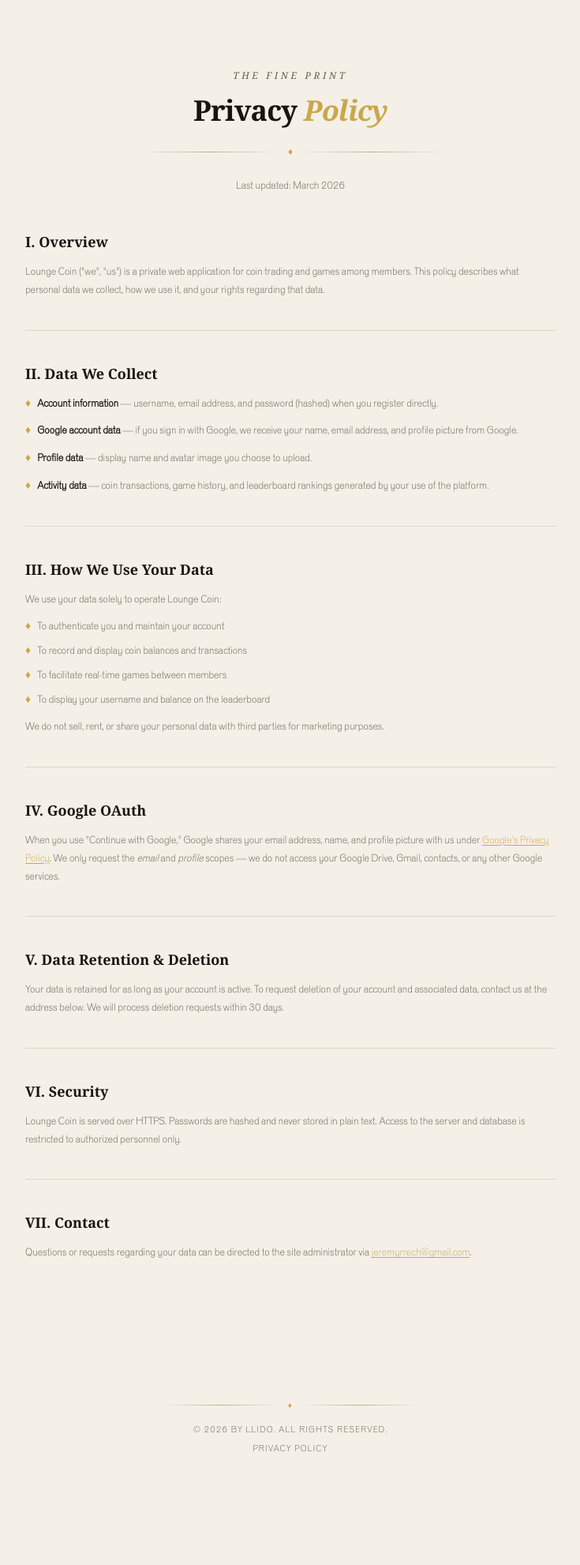
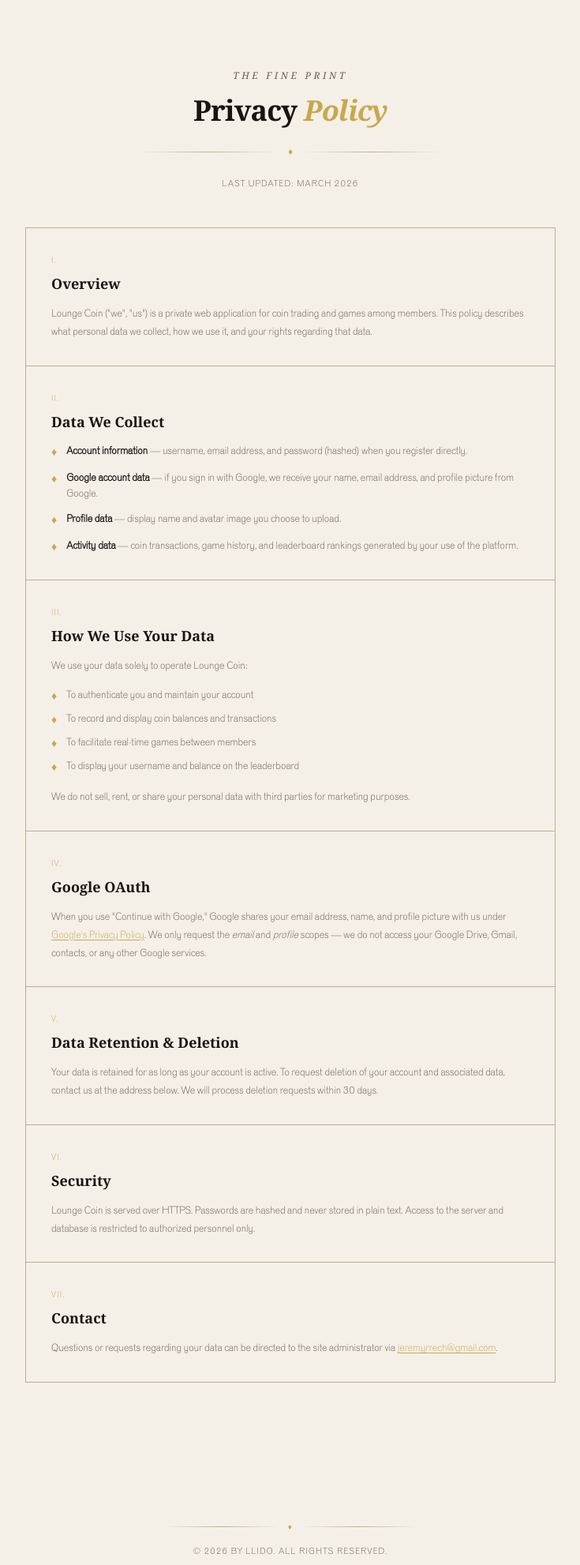
Before and after one commit to rech-j/loungetrade, a Django app: page /privacy/ in a window 1280 px wide. Shown: the part 58-2040 px from the top of the page at 79% size, without its empty margins (272-1007 px from the left). Before the commit the page ends 1897 px from the top, so only its background shows below. Run offline with Django 5.2, Linux system fonts and the light colour scheme; style sheets or scripts are compiled from the project's sources.

Commit message:
privacy page changes to make it not suck

```diff
--- a/templates/privacy.html
+++ b/templates/privacy.html
@@ -3,90 +3,101 @@
 
 {% block content %}
 <div class="py-12 max-w-2xl mx-auto">
+
+    {# ── Header ── #}
     <div class="text-center mb-12">
         <p class="text-xs tracking-[0.3em] uppercase text-slate mb-4 italic font-serif">The fine print</p>
         <h1 class="font-serif text-4xl font-bold tracking-tight mb-2">Privacy <span class="italic text-gold">Policy</span></h1>
         <div class="ornament max-w-sm mx-auto my-6"><span class="text-gold text-xs">&#9830;</span></div>
-        <p class="text-sm text-slate">Last updated: March 2026</p>
+        <p class="text-xs tracking-widest uppercase text-slate">Last updated: March 2026</p>
     </div>
 
-    <div class="space-y-10 text-sm leading-relaxed">
+    {# ── Sections ── #}
+    <div class="border border-stone dark:border-slate divide-y divide-stone dark:divide-slate">
 
-        <section>
-            <h2 class="font-serif text-lg font-bold mb-3">I. Overview</h2>
-            <p class="text-slate">
+        <div class="p-8">
+            <p class="text-xs tracking-widest uppercase text-gold mb-2">I.</p>
+            <h2 class="font-serif text-lg font-bold mb-3">Overview</h2>
+            <p class="text-sm text-slate leading-relaxed">
                 Lounge Coin ("we", "us") is a private web application for coin trading and games among members.
                 This policy describes what personal data we collect, how we use it, and your rights regarding that data.
             </p>
-        </section>
+        </div>
 
-        <div class="h-px bg-stone dark:bg-slate opacity-40"></div>
+        <div class="p-8">
+            <p class="text-xs tracking-widest uppercase text-gold mb-2">II.</p>
+            <h2 class="font-serif text-lg font-bold mb-3">Data We Collect</h2>
+            <ul class="space-y-3 text-sm text-slate list-none">
+                <li class="flex gap-3">
+                    <span class="text-gold shrink-0 mt-0.5">&#9830;</span>
+                    <span><strong class="text-ink dark:text-cream">Account information</strong> — username, email address, and password (hashed) when you register directly.</span>
+                </li>
+                <li class="flex gap-3">
+                    <span class="text-gold shrink-0 mt-0.5">&#9830;</span>
+                    <span><strong class="text-ink dark:text-cream">Google account data</strong> — if you sign in with Google, we receive your name, email address, and profile picture from Google.</span>
+                </li>
+                <li class="flex gap-3">
+                    <span class="text-gold shrink-0 mt-0.5">&#9830;</span>
+                    <span><strong class="text-ink dark:text-cream">Profile data</strong> — display name and avatar image you choose to upload.</span>
+                </li>
+                <li class="flex gap-3">
+                    <span class="text-gold shrink-0 mt-0.5">&#9830;</span>
+                    <span><strong class="text-ink dark:text-cream">Activity data</strong> — coin transactions, game history, and leaderboard rankings generated by your use of the platform.</span>
+                </li>
+            </ul>
+        </div>
 
-        <section>
-            <h2 class="font-serif text-lg font-bold mb-3">II. Data We Collect</h2>
-            <ul class="space-y-3 text-slate list-none">
-                <li><span class="text-gold font-bold mr-2">&#9830;</span><strong class="text-ink dark:text-cream">Account information</strong> — username, email address, and password (hashed) when you register directly.</li>
-                <li><span class="text-gold font-bold mr-2">&#9830;</span><strong class="text-ink dark:text-cream">Google account data</strong> — if you sign in with Google, we receive your name, email address, and profile picture from Google.</li>
-                <li><span class="text-gold font-bold mr-2">&#9830;</span><strong class="text-ink dark:text-cream">Profile data</strong> — display name and avatar image you choose to upload.</li>
-                <li><span class="text-gold font-bold mr-2">&#9830;</span><strong class="text-ink dark:text-cream">Activity data</strong> — coin transactions, game history, and leaderboard rankings generated by your use of the platform.</li>
+        <div class="p-8">
+            <p class="text-xs tracking-widest uppercase text-gold mb-2">III.</p>
+            <h2 class="font-serif text-lg font-bold mb-3">How We Use Your Data</h2>
+            <p class="text-sm text-slate mb-4 leading-relaxed">We use your data solely to operate Lounge Coin:</p>
+            <ul class="space-y-2 text-sm text-slate list-none">
+                <li class="flex gap-3"><span class="text-gold shrink-0 mt-0.5">&#9830;</span><span>To authenticate you and maintain your account</span></li>
+                <li class="flex gap-3"><span class="text-gold shrink-0 mt-0.5">&#9830;</span><span>To record and display coin balances and transactions</span></li>
+                <li class="flex gap-3"><span class="text-gold shrink-0 mt-0.5">&#9830;</span><span>To facilitate real-time games between members</span></li>
+                <li class="flex gap-3"><span class="text-gold shrink-0 mt-0.5">&#9830;</span><span>To display your username and balance on the leaderboard</span></li>
             </ul>
-        </section>
+            <p class="text-sm text-slate mt-4 leading-relaxed">We do not sell, rent, or share your personal data with third parties for marketing purposes.</p>
+        </div>
 
-        <div class="h-px bg-stone dark:bg-slate opacity-40"></div>
-
-        <section>
-            <h2 class="font-serif text-lg font-bold mb-3">III. How We Use Your Data</h2>
-            <p class="text-slate mb-3">We use your data solely to operate Lounge Coin:</p>
-            <ul class="space-y-2 text-slate list-none">
-                <li><span class="text-gold font-bold mr-2">&#9830;</span>To authenticate you and maintain your account</li>
-                <li><span class="text-gold font-bold mr-2">&#9830;</span>To record and display coin balances and transactions</li>
-                <li><span class="text-gold font-bold mr-2">&#9830;</span>To facilitate real-time games between members</li>
-                <li><span class="text-gold font-bold mr-2">&#9830;</span>To display your username and balance on the leaderboard</li>
-            </ul>
-            <p class="text-slate mt-3">We do not sell, rent, or share your personal data with third parties for marketing purposes.</p>
-        </section>
-
-        <div class="h-px bg-stone dark:bg-slate opacity-40"></div>
-
-        <section>
-            <h2 class="font-serif text-lg font-bold mb-3">IV. Google OAuth</h2>
-            <p class="text-slate">
+        <div class="p-8">
+            <p class="text-xs tracking-widest uppercase text-gold mb-2">IV.</p>
+            <h2 class="font-serif text-lg font-bold mb-3">Google OAuth</h2>
+            <p class="text-sm text-slate leading-relaxed">
                 When you use "Continue with Google," Google shares your email address, name, and profile picture with us under
-                <a href="https://policies.google.com/privacy" target="_blank" rel="noopener" class="text-gold underline underline-offset-2">Google's Privacy Policy</a>.
+                <a href="https://policies.google.com/privacy" target="_blank" rel="noopener" class="text-gold underline underline-offset-2 hover:opacity-75 transition-opacity">Google's Privacy Policy</a>.
                 We only request the <em>email</em> and <em>profile</em> scopes — we do not access your Google Drive, Gmail, contacts, or any other Google services.
             </p>
-        </section>
+        </div>
 
-        <div class="h-px bg-stone dark:bg-slate opacity-40"></div>
-
-        <section>
-            <h2 class="font-serif text-lg font-bold mb-3">V. Data Retention & Deletion</h2>
-            <p class="text-slate">
+        <div class="p-8">
+            <p class="text-xs tracking-widest uppercase text-gold mb-2">V.</p>
+            <h2 class="font-serif text-lg font-bold mb-3">Data Retention &amp; Deletion</h2>
+            <p class="text-sm text-slate leading-relaxed">
                 Your data is retained for as long as your account is active. To request deletion of your account and associated data,
                 contact us at the address below. We will process deletion requests within 30 days.
             </p>
-        </section>
+        </div>
 
-        <div class="h-px bg-stone dark:bg-slate opacity-40"></div>
-
-        <section>
-            <h2 class="font-serif text-lg font-bold mb-3">VI. Security</h2>
-            <p class="text-slate">
+        <div class="p-8">
+            <p class="text-xs tracking-widest uppercase text-gold mb-2">VI.</p>
+            <h2 class="font-serif text-lg font-bold mb-3">Security</h2>
+            <p class="text-sm text-slate leading-relaxed">
                 Lounge Coin is served over HTTPS. Passwords are hashed and never stored in plain text.
                 Access to the server and database is restricted to authorized personnel only.
             </p>
-        </section>
+        </div>
 
-        <div class="h-px bg-stone dark:bg-slate opacity-40"></div>
-
-        <section>
-            <h2 class="font-serif text-lg font-bold mb-3">VII. Contact</h2>
-            <p class="text-slate">
+        <div class="p-8">
+            <p class="text-xs tracking-widest uppercase text-gold mb-2">VII.</p>
+            <h2 class="font-serif text-lg font-bold mb-3">Contact</h2>
+            <p class="text-sm text-slate leading-relaxed">
                 Questions or requests regarding your data can be directed to the site administrator via
-                <a href="mailto:noreply@loungecoin.trade" class="text-gold underline underline-offset-2">jeremyrrech@gmail.com</a>.
+                <a href="mailto:jeremyrrech@gmail.com" class="text-gold underline underline-offset-2 hover:opacity-75 transition-opacity">jeremyrrech@gmail.com</a>.
             </p>
-        </section>
+        </div>
 
     </div>
+
 </div>
 {% endblock %}
```
